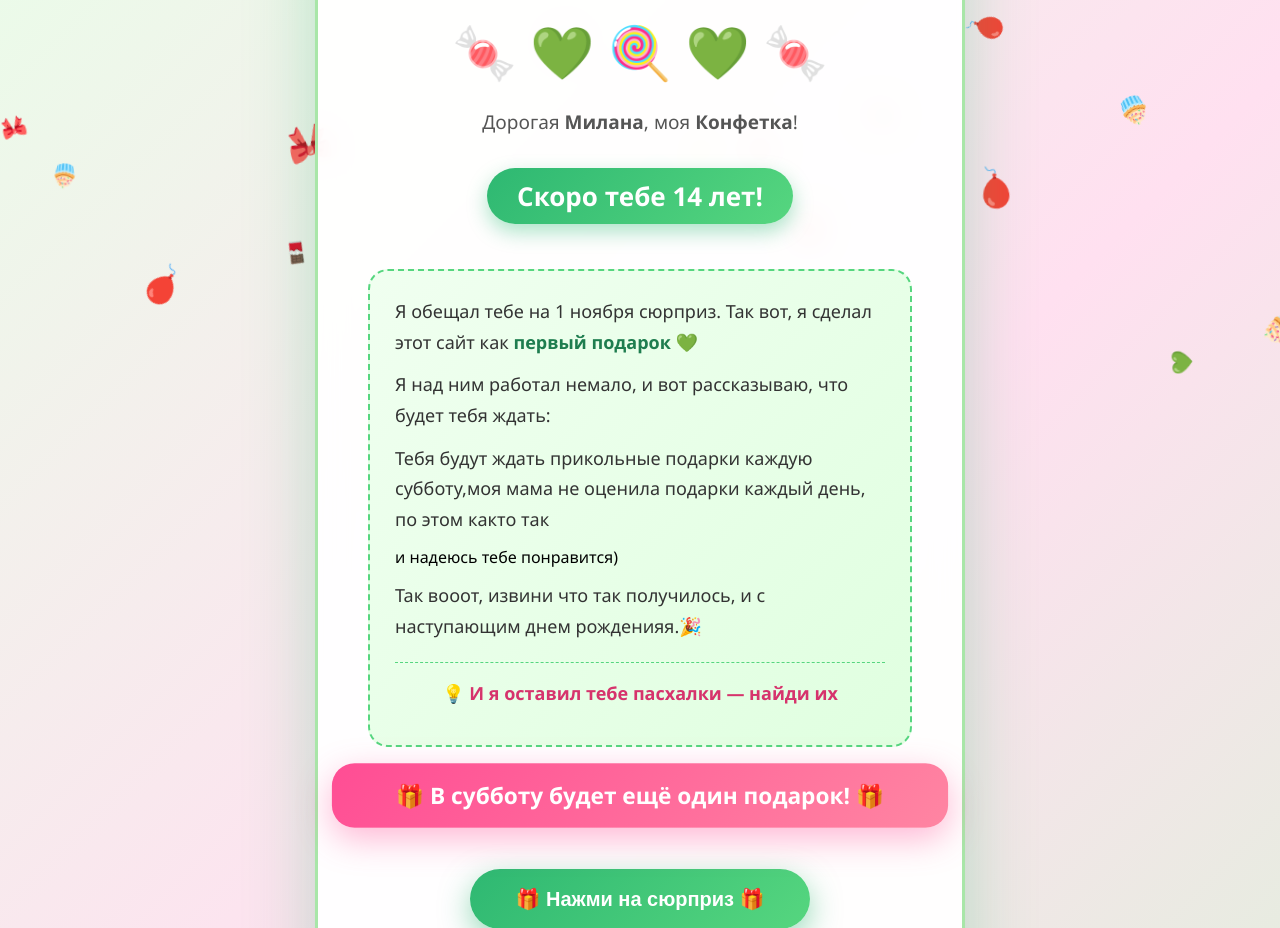
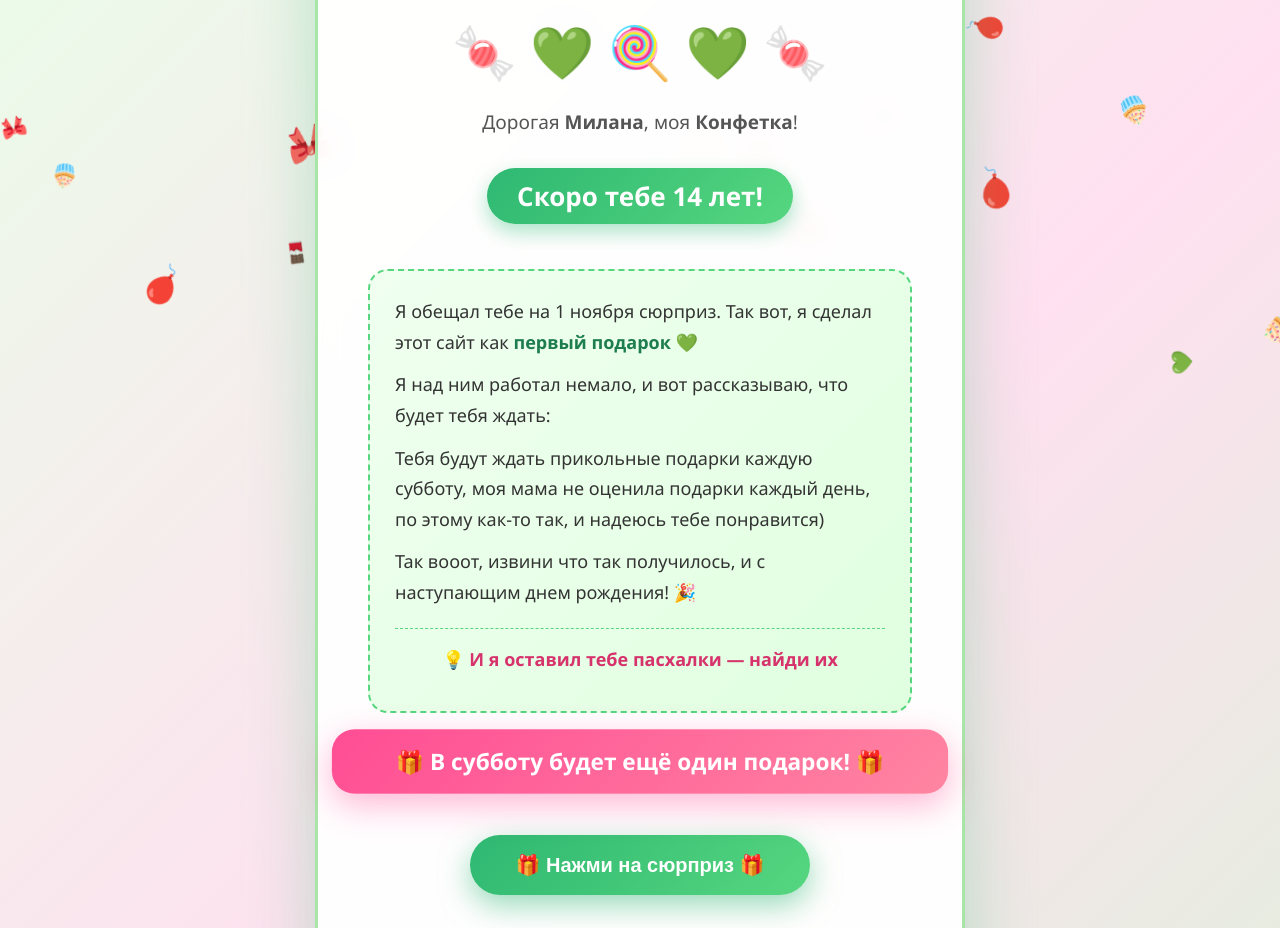
Before and after one commit to rdacenko60-rgb/milana-birthday, a Flask app: page / in a window 1280 px wide. Shown: the part 222-1150 px from the top of the page. Run offline with Flask 3, Linux system fonts and the light colour scheme.

Commit message:
Update index.html

```diff
--- a/templates/index.html
+++ b/templates/index.html
@@ -20,11 +20,11 @@
 
             <div class="age-badge">Скоро тебе {{ age }} лет! </div>
 
-            <div class="letter">
+                       <div class="letter">
                 <p>Я обещал тебе на 1 ноября сюрприз. Так вот, я сделал этот сайт как <b>первый подарок</b> 💚</p>
                 <p>Я над ним работал немало, и вот рассказываю, что будет тебя ждать:</p>
-                <p>Тебя будут ждать прикольные подарки каждую субботу,моя мама не оценила подарки каждый день, по этом както так</p>и надеюсь тебе понравится) </p>
-                <p>Так вооот, извини что так получилось, и с наступающим днем рожденияя.🎉</p>
+                <p>Тебя будут ждать прикольные подарки каждую субботу, моя мама не оценила подарки каждый день, по этому как-то так, и надеюсь тебе понравится)</p>
+                <p>Так вооот, извини что так получилось, и с наступающим днем рождения! 🎉</p>
                 <p class="hint">💡 И я оставил тебе пасхалки — найди их </p>
             </div>
 
```
